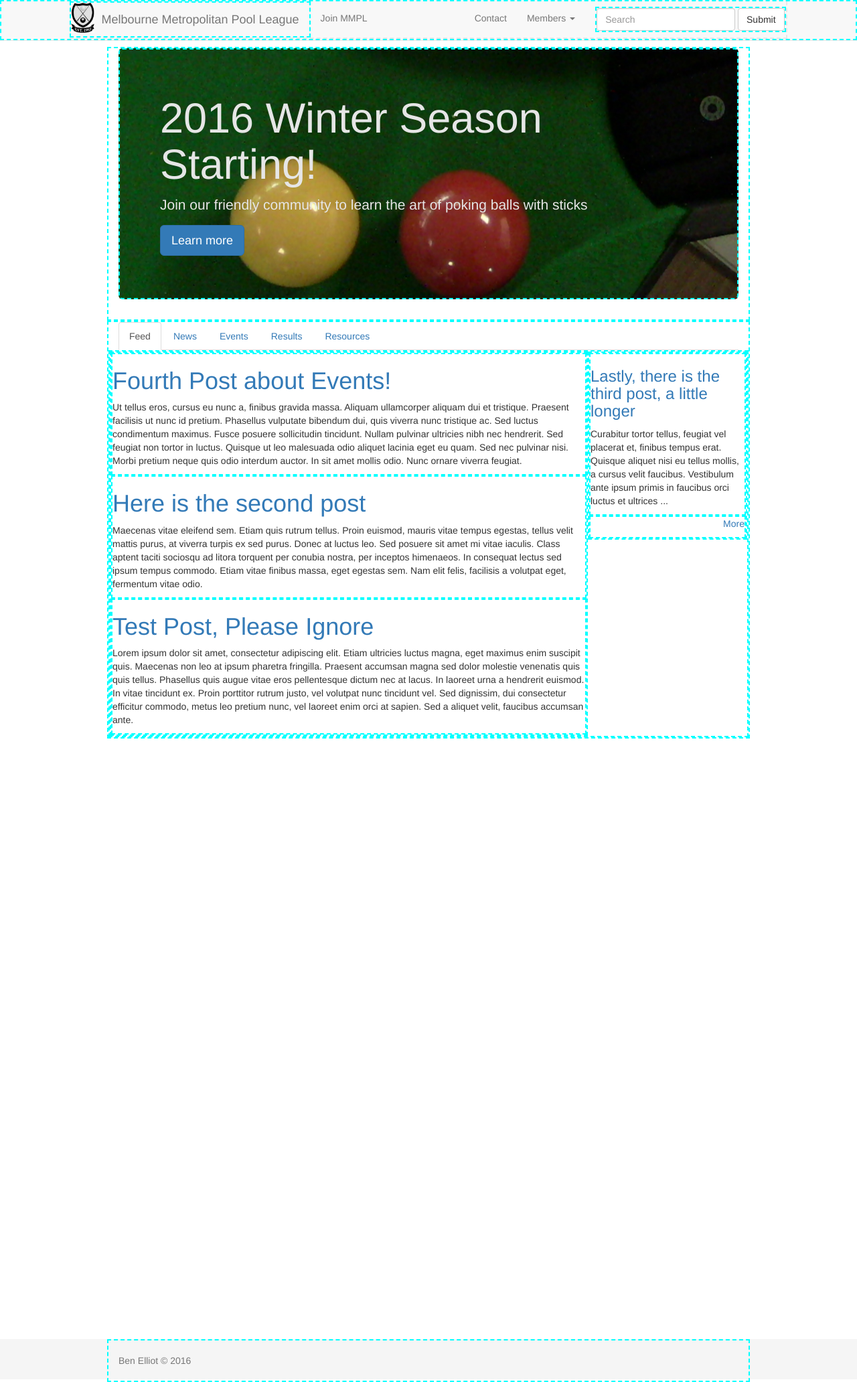
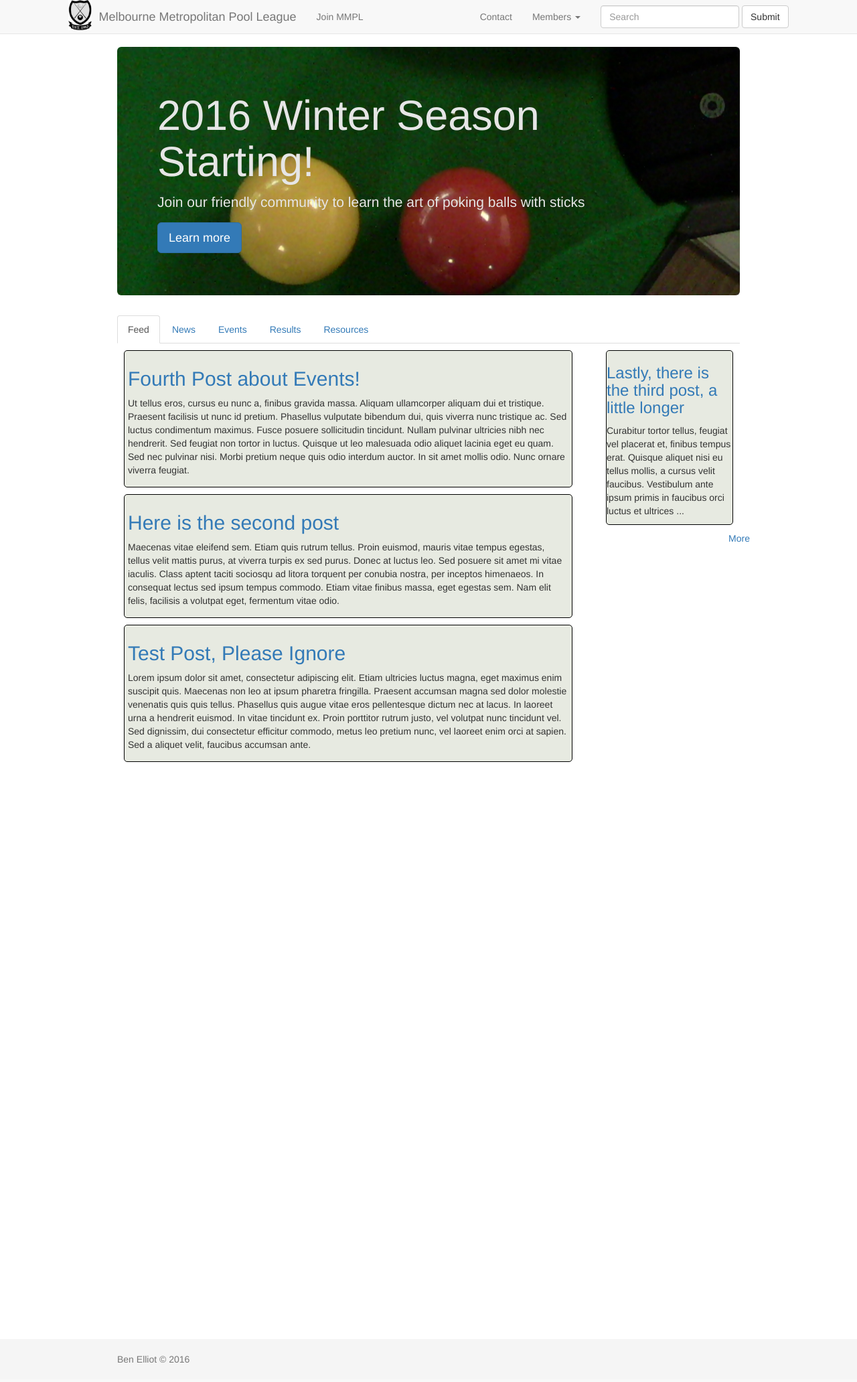
Before and after one commit to benjiboi214/mmpl, a Django app: page / in a window 1280 px wide. Shown: the whole page at 67% size. After the commit the page ends 2036 px from the top, so only its background shows below. Run offline with Django 3.2, Linux system fonts and the light colour scheme; data comes from the database, SQL or seed files in the repository; some libraries are stand-ins or nearby versions.

Commit message:
Late commit, changes weeks ago. Installed crispy forms Added crispy forms app to settings Updated requirements.txt to include crispy. Added the crispy helper to the forms.py Fiddled with the main.css for display of the articles. Updated contact.html to use the crispy tag Updated feed.html to pick up the changes to main.css (test class on row) Changed the bootstrap to the non-min css.

```diff
--- a/mmpl/settings.py
+++ b/mmpl/settings.py
@@ -38,6 +38,7 @@ INSTALLED_APPS = (
     'django.contrib.messages',
     'django.contrib.staticfiles',
     'core',
+    'crispy_forms',
 )
 
 MIDDLEWARE_CLASSES = (
@@ -112,3 +113,5 @@ EMAIL_HOST_USER = ''
 EMAIL_HOST_PASSWORD = ''
 EMAIL_USE_TLS = False
 EMAIL_PORT = 1025
+
+CRISPY_TEMPLATE_PACK = 'bootstrap3'
--- a/requirements.txt
+++ b/requirements.txt
@@ -1,5 +1,6 @@
 audiotools==3.1.1
 Django==1.8
+django-crispy-forms==1.6.0
 pbr==1.8.1
 Pillow==3.0.0
 six==1.10.0
--- a/static/css/main.css
+++ b/static/css/main.css
@@ -47,8 +47,28 @@ body {
     color: #e6e6e6
 }
 
-div {
+/*div {
     border-style: dashed;
     border-color: aqua;
     border-width: 2px;
+}*/
+
+.row .test {
+    background-color: #E7EAE1;
+    margin: 10px;
+    padding: 5px;
+    border-color: black;
+    border-style: solid;
+    border-width: 1px;
+    border-radius: 5px;
 }
+
+.row .test2 {
+    background-color: #E7EAE1;
+    margin-top: 10px;
+    padding: 0px;
+    border-color: black;
+    border-style: solid;
+    border-width: 1px;
+    border-radius: 5px;
+}
--- a/templates/core/base.html
+++ b/templates/core/base.html
@@ -15,7 +15,7 @@
             {% endblock %}</title>
 
         <!-- Bootstrap -->
-        <link href="{% static "css/bootstrap.min.css" %}" rel="stylesheet">
+        <link href="{% static "css/bootstrap.css" %}" rel="stylesheet">
         <!-- Customer CSS -->
         <link href="{% static "css/main.css" %}" rel="stylesheet">
 
--- a/templates/core/feed.html
+++ b/templates/core/feed.html
@@ -4,10 +4,10 @@
     <div class="col-lg-9">
         {% if large_posts %}
             {% for post in large_posts %}
-                <div class="row">
-                    <h1>
+                <div class="row test">
+                    <h2>
                         <a href="{% url 'post' post.slug %}">{{ post.title }}</a>
-                    </h1>
+                    </h2>
                     <p>{{ post.body }}</p>
                 </div>
             {% endfor %}
@@ -21,7 +21,7 @@
     <div class="col-lg-3">
         {% if small_posts %}
             {% for post in small_posts %}
-                <div class="row">
+                <div class="row test test2">
                     <h3>
                         <a href="{% url 'post' post.slug %}">{{ post.title }}</a>
                     </h3>
```
Also changed, not shown: core/forms.py (+13 -1 lines), templates/core/contact.html (+7 -4 lines).
